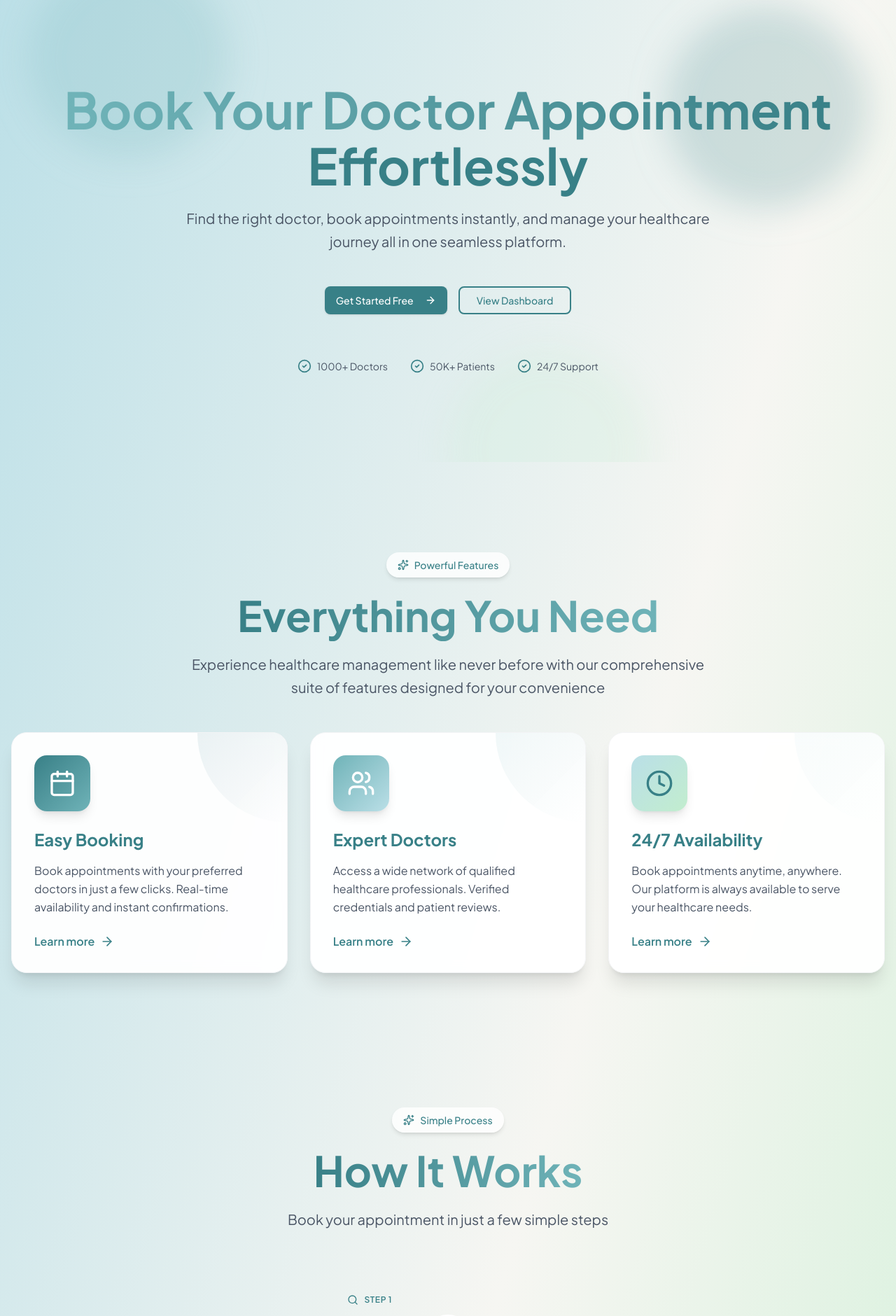
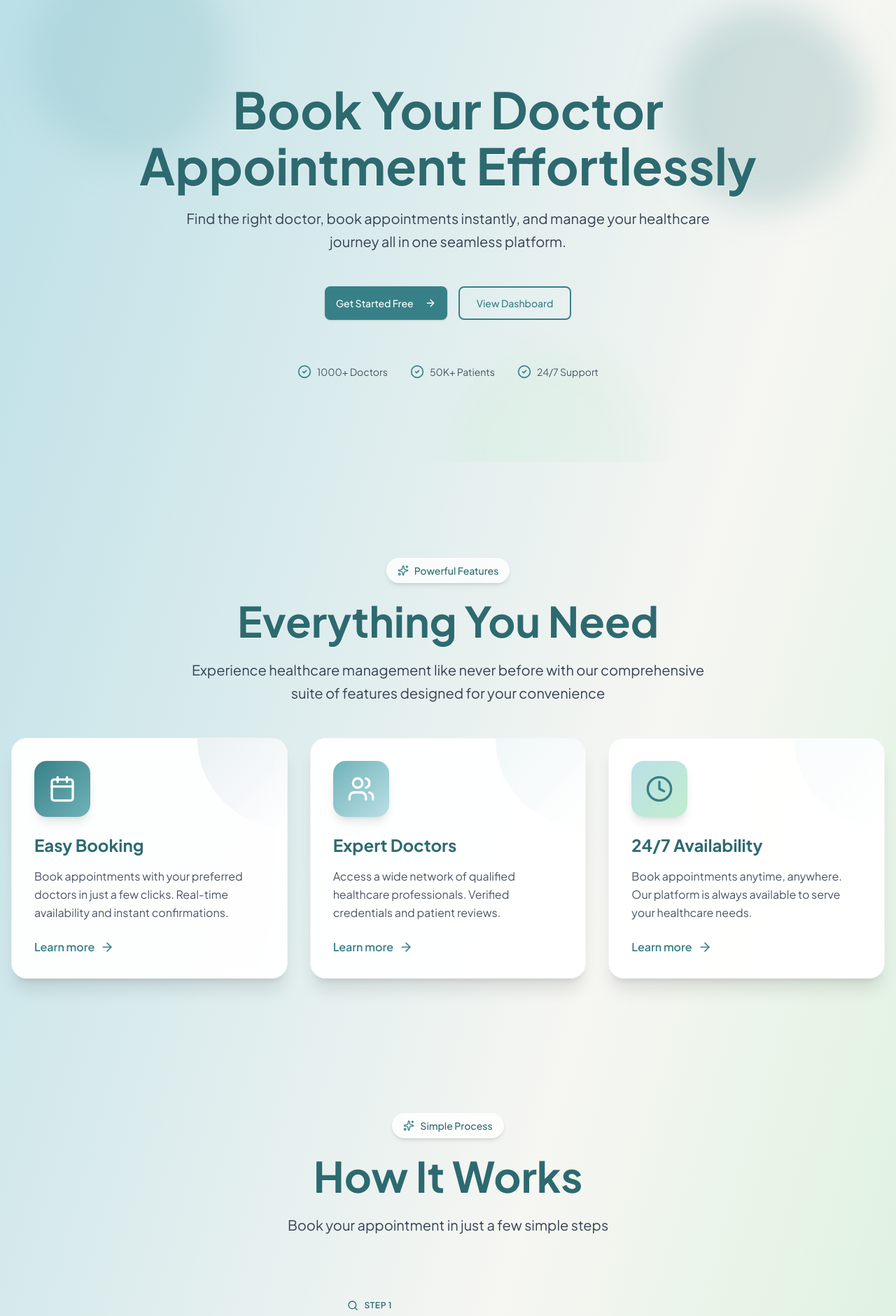
Before and after one commit to shamstabraiz29/doc-app, a Next.js app: page / in a window 1280 px wide. Shown: the part 140-2020 px from the top of the page at 70% size. Built offline with nearby package versions, Linux system fonts and the light colour scheme.

Commit message:
Update button component size for improved usability

```diff
--- a/src/components/home/feature-card.tsx
+++ b/src/components/home/feature-card.tsx
@@ -37,7 +37,7 @@ export function FeatureCard({
           >
             <Icon className={`h-10 w-10 ${iconClassName}`} />
           </div>
-          <h3 className="text-2xl font-bold text-[#388087] mb-4">{title}</h3>
+          <h3 className="text-2xl font-bold text-[#2d6a70] mb-4">{title}</h3>
           <p className="text-base text-gray-600 leading-relaxed mb-6">
             {description}
           </p>
--- a/src/components/home/features-section.tsx
+++ b/src/components/home/features-section.tsx
@@ -54,7 +54,7 @@ export function FeaturesSection() {
               />
             }
             title={
-              <span className="bg-gradient-to-r from-[#388087] to-[#6FB3B8] bg-clip-text text-transparent">
+              <span>
                 Everything You Need
               </span>
             }
--- a/src/components/home/footer.tsx
+++ b/src/components/home/footer.tsx
@@ -25,7 +25,7 @@ export function Footer() {
                     <Stethoscope className="h-7 w-7 text-[#388087]" />
                     <Sparkles className="h-3 w-3 text-[#6FB3B8] absolute -top-1 -right-1" />
                   </div>
-                  <span className="text-2xl font-bold bg-gradient-to-r from-[#388087] to-[#6FB3B8] bg-clip-text text-transparent">
+                  <span className="text-2xl font-bold text-[#2d6a70] [text-shadow:0_1px_2px_rgba(255,255,255,0.8)]">
                     DocApp
                   </span>
                 </div>
@@ -46,7 +46,7 @@ export function Footer() {
 
             <AnimateOnScroll variant="fadeUp" delay={80}>
               <div>
-                <h4 className="font-bold text-[#388087] mb-6 text-lg">
+                <h4 className="font-bold text-[#2d6a70] mb-6 text-lg">
                   Quick Links
                 </h4>
                 <ul className="space-y-3 text-sm">
@@ -83,7 +83,7 @@ export function Footer() {
 
             <AnimateOnScroll variant="fadeUp" delay={160}>
               <div>
-                <h4 className="font-bold text-[#388087] mb-6 text-lg">
+                <h4 className="font-bold text-[#2d6a70] mb-6 text-lg">
                   Support
                 </h4>
                 <ul className="space-y-3 text-sm">
@@ -111,7 +111,7 @@ export function Footer() {
 
             <AnimateOnScroll variant="fadeUp" delay={240}>
               <div>
-                <h4 className="font-bold text-[#388087] mb-6 text-lg">
+                <h4 className="font-bold text-[#2d6a70] mb-6 text-lg">
                   Get Started
                 </h4>
                 <div className="flex flex-col gap-3">
--- a/src/components/home/hero-section.tsx
+++ b/src/components/home/hero-section.tsx
@@ -17,15 +17,12 @@ export function HeroSection({ isVisible }: HeroSectionProps) {
         <div
           className={`transition-all duration-1000 ${isVisible ? 'opacity-100 translate-y-0' : 'opacity-0 translate-y-10'}`}
         >
-          <h1 className="text-5xl md:text-7xl font-bold mb-6 animate-fade-in-up">
-            <span className="bg-gradient-to-r from-[#388087] via-[#6FB3B8] to-[#388087] bg-clip-text text-transparent animate-gradient">
-              Book Your Doctor Appointment
-            </span>
-            <br />
-            <span className="text-[#388087] mt-2 block">Effortlessly</span>
+          <h1 className="text-5xl md:text-7xl font-bold mb-6 animate-fade-in-up text-[#2d6a70] [text-shadow:0_1px_2px_rgba(255,255,255,0.8)]">
+            <span className="block">Book Your Doctor</span>
+            <span className="mt-2 block"> Appointment Effortlessly</span>
           </h1>
 
-          <p className="text-xl text-gray-600 mb-12 max-w-3xl mx-auto leading-relaxed animate-slide-up">
+          <p className="text-xl text-gray-700 mb-12 max-w-3xl mx-auto leading-relaxed animate-slide-up">
             Find the right doctor, book appointments instantly, and manage your
             healthcare journey all in one seamless platform.
           </p>
--- a/src/components/home/how-it-works-section.tsx
+++ b/src/components/home/how-it-works-section.tsx
@@ -76,7 +76,7 @@ export function HowItWorksSection() {
               />
             }
             title={
-              <span className="bg-gradient-to-r from-[#388087] to-[#6FB3B8] bg-clip-text text-transparent">
+              <span>
                 How It Works
               </span>
             }
--- a/src/components/home/navbar.tsx
+++ b/src/components/home/navbar.tsx
@@ -78,7 +78,7 @@ export function Navbar() {
             <Stethoscope className="h-6 w-6 sm:h-7 sm:w-7 md:h-8 md:w-8 text-[#388087] animate-pulse-slow" />
             <Sparkles className="h-3 w-3 sm:h-3.5 sm:w-3.5 md:h-4 md:w-4 text-[#6FB3B8] absolute -top-0.5 -right-0.5 md:-top-1 md:-right-1 animate-pulse" />
           </div>
-          <span className="text-xl sm:text-2xl font-bold bg-gradient-to-r from-[#388087] to-[#6FB3B8] bg-clip-text text-transparent">
+          <span className="text-xl sm:text-2xl font-bold text-[#2d6a70] [text-shadow:0_1px_2px_rgba(255,255,255,0.8)]">
             DocApp
           </span>
         </Link>
--- a/src/components/home/section-badge.tsx
+++ b/src/components/home/section-badge.tsx
@@ -11,7 +11,7 @@ export function SectionBadge({ icon, label }: SectionBadgeProps) {
   return (
     <div className="inline-flex items-center gap-2 px-4 py-2 bg-white/80 backdrop-blur-sm rounded-full shadow-md">
       {icon}
-      <span className="text-sm font-medium text-[#388087]">{label}</span>
+      <span className="text-sm font-medium text-[#2d6a70]">{label}</span>
     </div>
   );
 }
--- a/src/components/home/section-header.tsx
+++ b/src/components/home/section-header.tsx
@@ -22,10 +22,10 @@ export function SectionHeader({
   return (
     <div className={`text-center mb-12 ${className}`}>
       <div className="mb-6">{badge}</div>
-      <h2 className="text-4xl md:text-6xl font-bold mb-6">{title}</h2>
+      <h2 className="text-4xl md:text-6xl font-bold mb-6 text-[#2d6a70] [text-shadow:0_1px_2px_rgba(255,255,255,0.8)]">{title}</h2>
       {description && (
         <p
-          className={`text-xl text-gray-600 ${maxWidthClass} mx-auto leading-relaxed`}
+          className={`text-xl text-gray-700 ${maxWidthClass} mx-auto leading-relaxed`}
         >
           {description}
         </p>
--- a/src/components/home/timeline-step.tsx
+++ b/src/components/home/timeline-step.tsx
@@ -30,11 +30,11 @@ export function TimelineStep({
 }: TimelineStepProps) {
   const desktopContent = (
     <>
-      <div className="inline-flex items-center gap-2 text-xs font-semibold text-[#388087] uppercase tracking-wider mb-3">
+      <div className="inline-flex items-center gap-2 text-xs font-semibold text-[#2d6a70] uppercase tracking-wider mb-3">
         <Icon className="h-4 w-4" />
         Step {stepNumber}
       </div>
-      <h3 className="text-2xl font-bold text-[#388087] mb-3">{title}</h3>
+      <h3 className="text-2xl font-bold text-[#2d6a70] mb-3">{title}</h3>
       <p
         className={`text-base text-gray-600 leading-relaxed max-w-sm ${contentOnRight ? '' : 'ml-auto'}`}
       >
@@ -44,11 +44,11 @@ export function TimelineStep({
   );
   const mobileContent = (
     <>
-      <div className="inline-flex items-center gap-2 text-xs font-semibold text-[#388087] uppercase tracking-wider mb-3 md:hidden">
+      <div className="inline-flex items-center gap-2 text-xs font-semibold text-[#2d6a70] uppercase tracking-wider mb-3 md:hidden">
         <Icon className="h-4 w-4" />
         Step {stepNumber}
       </div>
-      <h3 className="text-2xl font-bold text-[#388087] mb-3 md:hidden">
+      <h3 className="text-2xl font-bold text-[#2d6a70] mb-3 md:hidden">
         {title}
       </h3>
       <p className="text-gray-600 leading-relaxed text-base md:hidden">
--- a/src/components/home/why-choose-item.tsx
+++ b/src/components/home/why-choose-item.tsx
@@ -22,7 +22,7 @@ export function WhyChooseItem({
     <AnimateOnScroll variant="fadeUp" delay={delay} className="flex gap-4">
       <Icon className={`h-6 w-6 shrink-0 mt-0.5 ${iconClassName}`} />
       <div>
-        <h3 className="text-xl font-bold text-[#388087] mb-1.5">{title}</h3>
+        <h3 className="text-xl font-bold text-[#2d6a70] mb-1.5">{title}</h3>
         <p className="text-base text-gray-600 leading-relaxed">{description}</p>
       </div>
     </AnimateOnScroll>
--- a/src/components/home/why-choose-section.tsx
+++ b/src/components/home/why-choose-section.tsx
@@ -90,7 +90,7 @@ export function WhyChooseSection() {
               />
             }
             title={
-              <span className="bg-gradient-to-r from-[#388087] to-[#6FB3B8] bg-clip-text text-transparent">
+              <span>
                 Simple & built for you
               </span>
             }
--- a/src/components/ui/button.tsx
+++ b/src/components/ui/button.tsx
@@ -26,7 +26,7 @@ const buttonVariants = cva(
         default: 'h-9 px-4 py-2 has-[>svg]:px-3',
         xs: "h-6 gap-1 rounded-md px-2 text-xs has-[>svg]:px-1.5 [&_svg:not([class*='size-'])]:size-3",
         sm: 'h-8 rounded-md gap-1.5 px-3 has-[>svg]:px-2.5',
-        lg: 'h-10 rounded-md px-6 has-[>svg]:px-4',
+        lg: 'h-12 rounded-md px-6 has-[>svg]:px-4',
         icon: 'size-9',
         'icon-xs': "size-6 rounded-md [&_svg:not([class*='size-'])]:size-3",
         'icon-sm': 'size-8',
```
